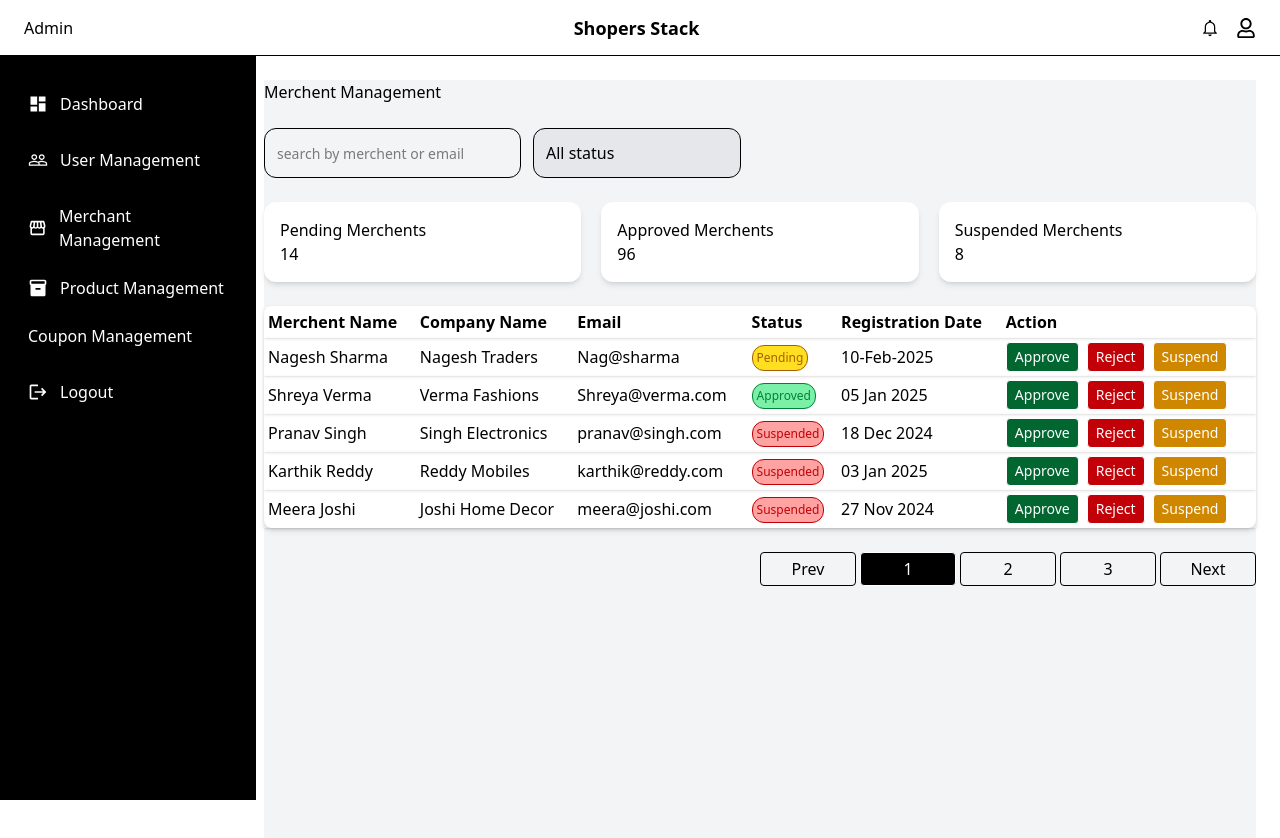
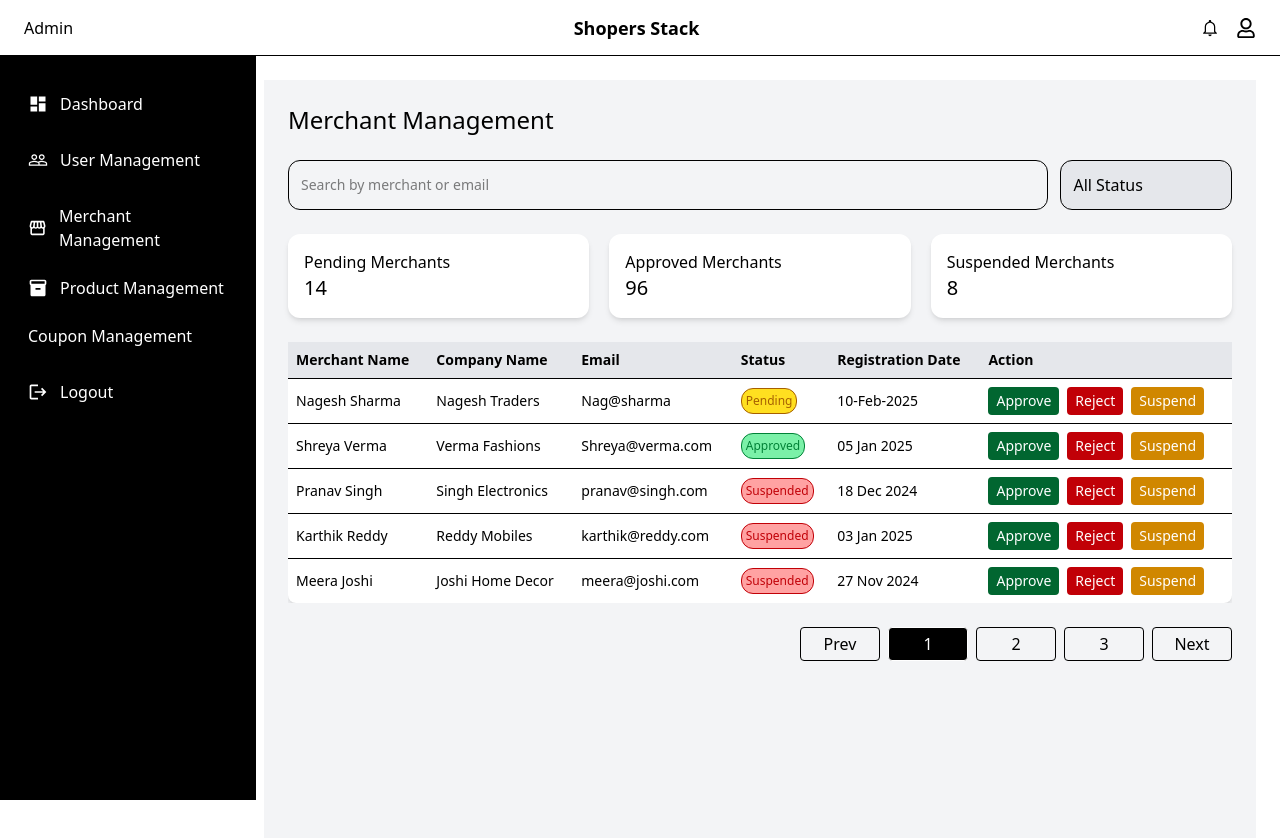
Before and after one commit to GeethaMurthy-Software-Solutions/Shoppers-Stack-Admin, a React (Vite) app: page /landingpage/merchentmanagement in a window 1280 px wide. Shown: the top 838 px of the page. Built offline with nearby package versions, Linux system fonts and the light colour scheme.

Commit message:
modified

```diff
--- a/src/components/MerchentManagement.jsx
+++ b/src/components/MerchentManagement.jsx
@@ -63,76 +63,129 @@ const MerchentManagement = () => {
         }
     ]
   return (
-    <div className='bg-gray-100 min-h-screen w-full flex flex-col gap-4 sm:gap-5 md:gap-6'>
-        <h1 className='font-medium'>Merchent Management</h1>
-       <div className='flex gap-3'>
-        <input placeholder='search by merchent or email' className='border rounded-xl p-2 sm:p-3 placeholder:text-sm' type="text" name="" id="" />
-        <button className='w-full sm:w-40 md:w-48 lg:w-52 text-left text-sm sm:text-base font-medium p-2 sm:p-3 rounded-xl border bg-gray-200'>All status</button>
+    <div className='bg-gray-100 min-h-screen w-full flex flex-col gap-4 sm:gap-5 md:gap-6 p-3 sm:p-4 md:p-6'>
+
+    <h1 className='font-medium text-lg sm:text-xl md:text-2xl'>
+        Merchant Management
+    </h1>
+
+    <div className='flex flex-col sm:flex-row gap-3'>
+        <input
+            placeholder='Search by merchant or email'
+            className='border rounded-xl p-2 sm:p-3 text-sm w-full'
+            type="text"
+        />
+
+        <button className='w-full sm:w-40 md:w-48 lg:w-52 text-center sm:text-left text-sm sm:text-base font-medium p-2 sm:p-3 rounded-xl border bg-gray-200'>
+            All Status
+        </button>
         </div>
-        <div className='grid grid-cols-1 gap-5 sm:grid-col-1 lg:grid-cols-3  '>
-            <div className='shadow-md bg-white p-2 sm:p-3 md:p-4 rounded-xl'>
-                <h3>Pending Merchents</h3>
-                <h1 className='font-medium'>14</h1>
+
+    <div className='grid grid-cols-1 sm:grid-cols-2 lg:grid-cols-3 gap-4 sm:gap-5'>
+        <div className='shadow-md bg-white p-3 sm:p-4 rounded-xl'>
+            <h3 className='text-sm sm:text-base'>Pending Merchants</h3>
+            <h1 className='font-medium text-lg sm:text-xl'>14</h1>
             </div>
-            <div className='shadow-md bg-white p-2 sm:p-3 md:p-4 rounded-xl'>
-                <h3>Approved Merchents</h3>
-                <h1 className='font-medium'>96</h1>
-            </div>
-            <div className='shadow-md bg-white p-2 sm:p-3 md:p-4 rounded-xl'>
-                <h3>Suspended Merchents</h3>
-                <h1 className='font-medium'>8</h1>
+
+        <div className='shadow-md bg-white p-3 sm:p-4 rounded-xl'>
+            <h3 className='text-sm sm:text-base'>Approved Merchants</h3>
+            <h1 className='font-medium text-lg sm:text-xl'>96</h1>
+        </div>
+
+        <div className='shadow-md bg-white p-3 sm:p-4 rounded-xl'>
+            <h3 className='text-sm sm:text-base'>Suspended Merchants</h3>
+            <h1 className='font-medium text-lg sm:text-xl'>8</h1>
             </div>
         </div>
-        <table className='shadow-md bg-white w-full p-3 sm:p-4 rounded-lg'>
-            <thead className=''>
-                <tr className='shadow'>
-                    <th className="p-2 text-left sm:p-1">Merchent Name</th>
-                    <th className="p-2 text-left sm:p-1">Company Name</th>
-                    <th className="p-2 text-left sm:p-1">Email</th>
-                    <th className="p-2 text-left sm:p-1">Status</th>
-                    <th className="p-2 text-left sm:p-1">Registration Date</th>
-                    <th className="p-2 text-left sm:p-1">Action</th>
+
+    {/* Desktop Table */}
+    <div className='hidden md:block overflow-x-auto'>
+        <table className='shadow-md bg-white w-full rounded-lg'>
+            <thead>
+                <tr className='bg-gray-200 text-sm'>
+                    <th className="p-2 text-left">Merchant Name</th>
+                    <th className="p-2 text-left">Company Name</th>
+                    <th className="p-2 text-left">Email</th>
+                    <th className="p-2 text-left">Status</th>
+                    <th className="p-2 text-left">Registration Date</th>
+                    <th className="p-2 text-left">Action</th>
                 </tr>
             </thead>
-            <tbody className="">
+
+            <tbody>
                 {
-                    details.map(({name,company,email,status,registration,Action1,Action2,Action3,style})=>{
-                        return(
-                            <tr key={name} className='shadow'>
-                                <td className="p-2 text-left sm:p-1">{name}</td>
-                                <td className="p-2 text-left sm:p-1">{company}</td>
-                                <td className="p-2 text-left sm:p-1">{email}</td>
-                                <td className="p-2 text-left sm:p-1"><button className={style}>{status}</button></td>
-                                <td className="p-2 text-left sm:p-1">{registration}</td>
-                                <td className="p-2 text-left sm:p-1">
-                                    <div className="flex flex-wrap gap-2">
-                                        <button className="border text-xs sm:text-sm rounded px-2 py-1 bg-green-800 text-white font-medium hover:bg-green-900 transition">
+                    details.map(({name,company,email,status,registration,Action1,Action2,Action3,style}) => (
+                        <tr key={name} className='border-t text-sm'>
+                            <td className="p-2">{name}</td>
+                            <td className="p-2">{company}</td>
+                            <td className="p-2">{email}</td>
+                            <td className="p-2">
+                                <button className={style}>{status}</button>
+                            </td>
+                            <td className="p-2">{registration}</td>
+                            <td className="p-2">
+                                <div className="flex gap-2 flex-wrap">
+                                    <button className="px-2 py-1 bg-green-800 text-white rounded hover:bg-green-900">
                                             {Action1}
                                         </button>
-
-                                        <button className="border text-xs sm:text-sm rounded px-2 py-1 bg-red-700 text-white font-medium hover:bg-red-800 transition">
+                                    <button className="px-2 py-1 bg-red-700 text-white rounded hover:bg-red-800">
                                             {Action2}
                                         </button>
-
-                                        <button className="border text-xs sm:text-sm rounded px-2 py-1 bg-yellow-600 text-white font-medium hover:bg-yellow-700 transition">
-                                            {Action3}
+                                    <button className="px-2 py-1 bg-yellow-600 text-white rounded hover:bg-yellow-700">
+                                        {Action3}
                                         </button>
                                     </div>
-                                </td>
-                            </tr>
-                        )
-                    })
+                            </td>
+                        </tr>
+                    ))
                 }
-
             </tbody>
         </table>
-        <div className='flex justify-end gap-2 sm:gap-1'>
-                        <button className="border p-1 rounded w-12 sm:w-16 md:w-20 lg:w-24">Prev</button>
-                        <button className="border p-1 rounded w-12 sm:w-16 md:w-20 lg:w-24 bg-black text-white">1</button>
-                        <button className="border p-1 rounded w-12 sm:w-16 md:w-20 lg:w-24">2</button>
-                        <button className="border p-1 rounded w-12 sm:w-16 md:w-20 lg:w-24">3</button>
-                        <button className="border p-1 rounded w-12 sm:w-16 md:w-20 lg:w-24">Next</button>
+    </div>
+
+    {/* Mobile Cards */}
+    <div className='md:hidden flex flex-col gap-4'>
+        {
+            details.map(({name,company,email,status,registration,Action1,Action2,Action3,style}) => (
+                <div key={name} className='bg-white shadow-md rounded-xl p-3 flex flex-col gap-2'>
+
+                    <h2 className='font-medium text-sm'>{name}</h2>
+
+                    <p className='text-xs text-gray-600'>{company}</p>
+
+                    <p className='text-xs'>{email}</p>
+
+                    <div>
+                        <button className={style}>{status}</button>
+                    </div>
+
+                    <p className='text-xs text-gray-500'>{registration}</p>
+
+                    <div className="flex flex-wrap gap-2 mt-2">
+                        <button className="text-xs px-2 py-1 bg-green-800 text-white rounded hover:bg-green-900">
+                            {Action1}
+                        </button>
+                        <button className="text-xs px-2 py-1 bg-red-700 text-white rounded hover:bg-red-800">
+                            {Action2}
+                        </button>
+                        <button className="text-xs px-2 py-1 bg-yellow-600 text-white rounded hover:bg-yellow-700">
+                            {Action3}
+                        </button>
+                    </div>
+
                 </div>
+            ))
+        }
+    </div>
+
+    <div className='flex flex-wrap justify-center sm:justify-end gap-2'>
+        <button className="border p-1 rounded w-12 sm:w-16 md:w-20">Prev</button>
+        <button className="border p-1 rounded w-12 sm:w-16 md:w-20 bg-black text-white">1</button>
+        <button className="border p-1 rounded w-12 sm:w-16 md:w-20">2</button>
+        <button className="border p-1 rounded w-12 sm:w-16 md:w-20">3</button>
+        <button className="border p-1 rounded w-12 sm:w-16 md:w-20">Next</button>
+    </div>
+
     </div>
 
   )
```
